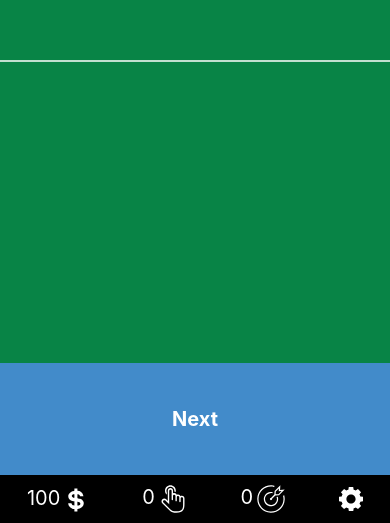
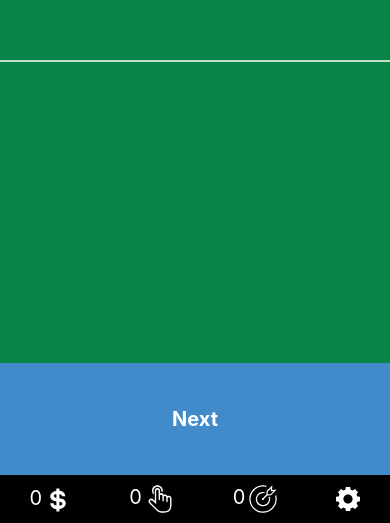
Before and after one commit to capelski/blackjump, a React Native app: screen / in a window 390 px wide. Shown: the part 321-844 px from the top of the page. Built offline with nearby package versions, Linux system fonts and the light colour scheme.

Commit message:
feat: remove initial cash

```diff
--- a/src/components/config-bar.tsx
+++ b/src/components/config-bar.tsx
@@ -13,7 +13,10 @@ interface ConfigBarProps {
 
 const textStyles = { color: 'white', fontSize: 20 };
 
-export const ConfigBar: React.FC<ConfigBarProps> = (props) => (
+export const ConfigBar: React.FC<ConfigBarProps> = (props) => {
+    const earningsColor =
+        props.playerCash > 0 ? '#5cb85c' : props.playerCash < 0 ? '#dc3545' : 'white';
+    return (
         <View
             style={{
                 flexDirection: 'row',
@@ -25,8 +28,8 @@ export const ConfigBar: React.FC<ConfigBarProps> = (props) => (
             }}
         >
             <View style={{ flexDirection: 'row' }}>
-            <Text style={{ color: props.playerCash >= 0 ? 'white' : 'red', fontSize: 20 }}>
-                {Math.abs(props.playerCash)}
+                <Text style={{ color: earningsColor, fontSize: 20 }}>
+                    {`${props.playerCash > 0 ? '+' : ''}${props.playerCash}`}
                 </Text>
                 <Svg
                     height={24}
@@ -36,7 +39,7 @@ export const ConfigBar: React.FC<ConfigBarProps> = (props) => (
                 >
                     <G transform="translate(0,468) scale(0.078000,-0.078000)">
                         <Path
-                        fill={props.playerCash >= 0 ? 'white' : 'red'}
+                            fill={earningsColor}
                             d="M2600 5595 c0 -237 -3 -305 -12 -305 -7 0 -63 -5 -125 -10 -140 -12
                     -299 -49 -398 -91 -11 -4 -49 -20 -85 -35 -304 -124 -635 -421 -789 -706 -33
                     -63 -80 -169 -88 -202 -35 -143 -41 -258 -23 -421 37 -323 180 -591 420 -785
@@ -78,8 +81,9 @@ export const ConfigBar: React.FC<ConfigBarProps> = (props) => (
             <View style={{ flexDirection: 'row' }}>
                 <Text style={textStyles}>
                     {props.totalAttemptedDecisions &&
-                    Math.floor((props.totalRightDecisions * 1000) / props.totalAttemptedDecisions) /
-                        10}
+                        Math.floor(
+                            (props.totalRightDecisions * 1000) / props.totalAttemptedDecisions
+                        ) / 10}
                 </Text>
                 <Svg height={28} viewBox="0 0 1000 1000" width={28} style={{ marginLeft: 4 }}>
                     <Path
@@ -122,3 +126,4 @@ export const ConfigBar: React.FC<ConfigBarProps> = (props) => (
             </TouchableOpacity>
         </View>
     );
+};
--- a/src/logic/hand.ts
+++ b/src/logic/hand.ts
@@ -14,7 +14,7 @@ export const canSplit = (hand: Hand) =>
 export const canSurrender = (hand: Hand, handsNumber: number, gameConfig: GameConfig) =>
     handsNumber === 1 && hand.cards.length === 2 && gameConfig.canSurrender;
 
-export const createHand = (cards: Card[], bet = 10): Hand => ({
+export const createHand = (cards: Card[], bet = 1): Hand => ({
     bet,
     cards: cards,
     values: getHandValues(cards)
--- a/src/logic/player.ts
+++ b/src/logic/player.ts
@@ -1,7 +1,7 @@
 import { CardSet, Hand, HandOutcome, Player } from '../types';
 import { createHand, dealCard, resolveHand } from './hand';
 
-export const createPlayer = (cash = 100): Player => ({
+export const createPlayer = (cash = 0): Player => ({
     cash,
     handIndex: 0,
     hands: []
```
Lines whose indentation alone changed are shown as unchanged.
